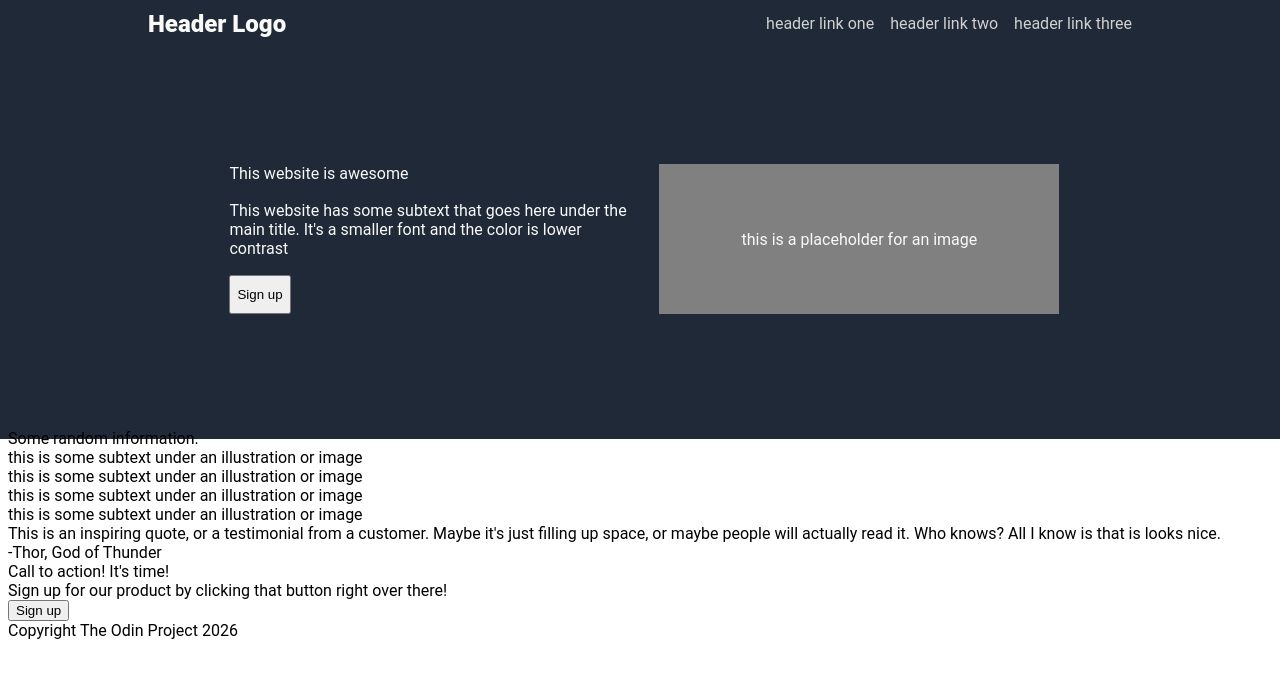
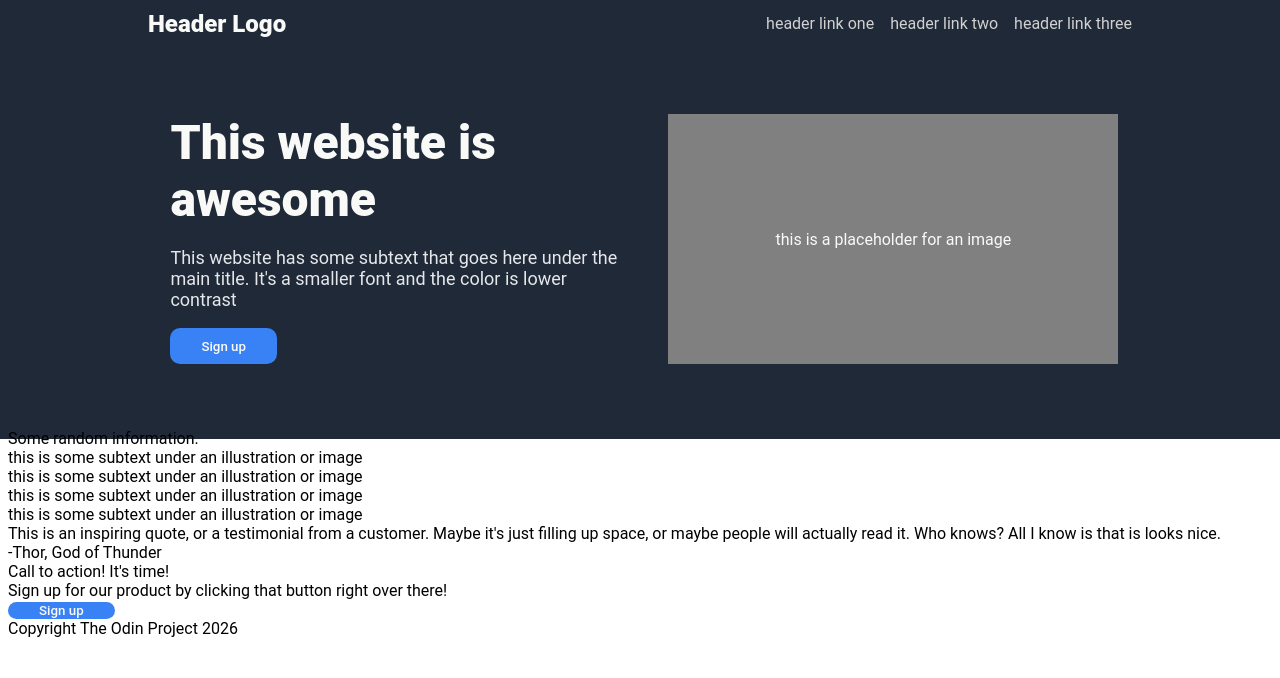
Before and after one commit to HerbsNmore/odin-landing-page, a plain HTML site: page index.html in a window 1280 px wide. Drawn offline with Linux system fonts and the light colour scheme.

Commit message:
Added styling in section one Added blue background and rounded corners to button. Added font weight and size to text.

```diff
--- a/index.html
+++ b/index.html
@@ -19,8 +19,8 @@
             </div>
             <div class="section-one">
                 <div class="item-one">
-                    <div>This website is awesome</div>
-                    <div>This website has some subtext that goes here under the main title. It's a smaller font and the color is lower contrast</div>
+                    <div style="font-size: 48px; font-weight: 900;">This website is awesome</div>
+                    <div style="font-size: 18px; color: #E5E7EB;">This website has some subtext that goes here under the main title. It's a smaller font and the color is lower contrast</div>
                     <button>Sign up</button>
                 </div>
                 <div class="item-two">
--- a/style.css
+++ b/style.css
@@ -21,7 +21,7 @@ body {
 .header {
     background-color: #1F2937;
     color: #F9FAF8;
-    font-family: 'Roboto';
+    font-family: 'Roboto', Arial;
     display: flex;
     justify-content: space-between;
     margin: -10px;
@@ -39,22 +39,22 @@ a {
 .section-one {
     background-color: #1F2937;
     color: #F9FAF8;
-    font-family: 'Roboto';
+    font-family: 'Roboto', Arial;
     height: 400px;
     width: 101vw;
     margin: -10px;
     display: flex;
     justify-content: center;
     align-items: center;
-    gap: 30px;
+    gap: 48px;
 }
 
 .item-one,
 .item-two {
     display: flex;
     flex-wrap: wrap;
-    width: 400px;
-    height: 150px;
+    width: 450px;
+    height: 250px;
 }
 
 .item-two {
@@ -62,3 +62,13 @@ a {
     align-items: center;
     justify-content: center;
 }
+
+button {
+    background-color: #3882F6;
+    color: #F9FAF8;
+    font-family: 'Roboto', Arial;
+    font-weight: 500;
+    width: 8em;
+    border-radius: 10px; /*This makes for rounded corners! Yay! */
+    border: none; /* This removes the default beveled edge! Woo! */
+}
```
